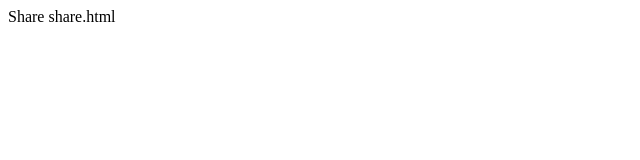
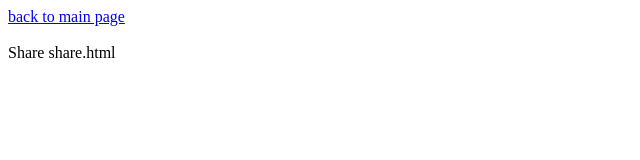
Before and after one commit to juissi999/pikashare, a website: page share.html in a window 1280 px wide. Shown: the whole page, without its empty margins (0-640 px from the left). Drawn offline with nearby package versions, Linux system fonts and the light colour scheme; files whose address does not match are found by name.

Commit message:
Add back to mainpage link to sharepage

```diff
--- a/share.html
+++ b/share.html
@@ -9,6 +9,9 @@
 </head>
 
 <body>
+  <a href="/">back to main page</a>
+  <br>
+  <br>
   Share <span id="shareId"></span>
 
   <script src="https://unpkg.com/axios/dist/axios.min.js"></script>
```
